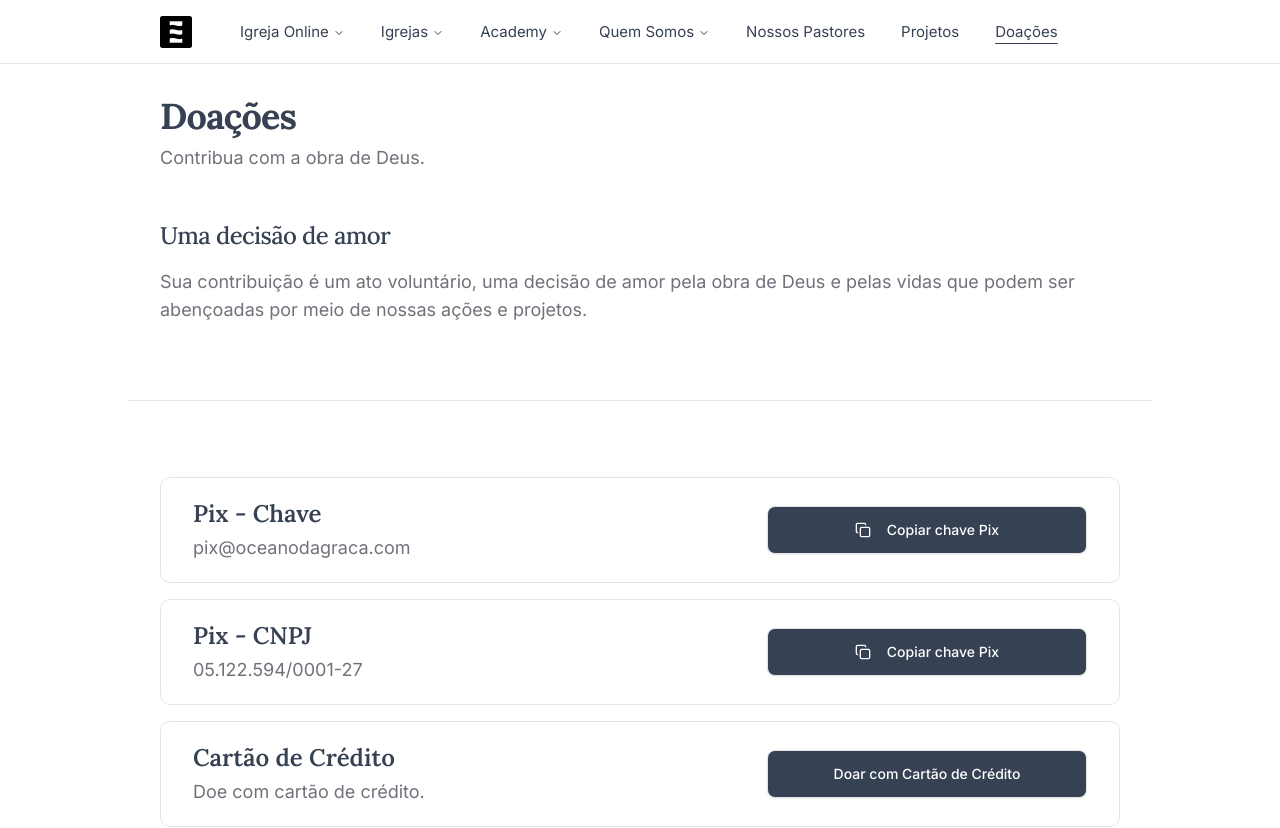
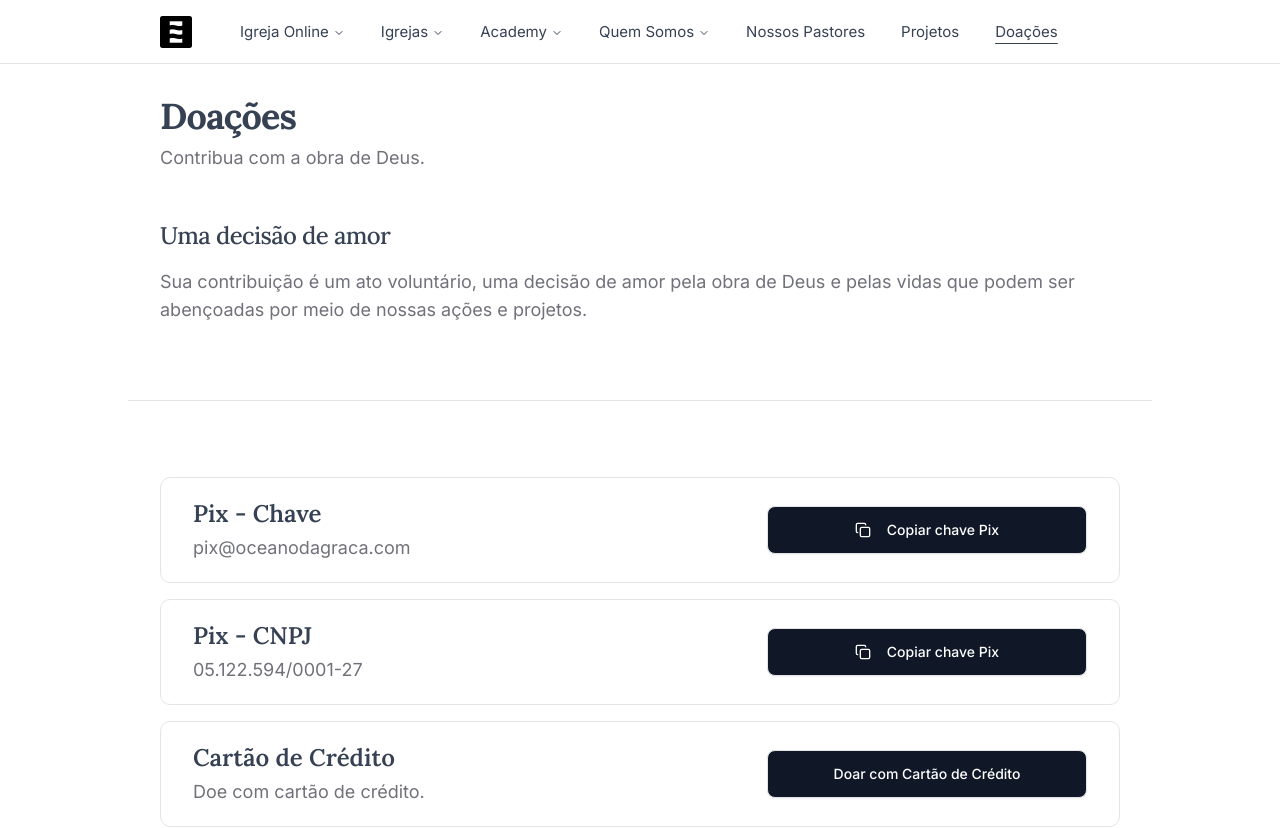
Before and after one commit to oceanodg/ocn-institucional-v4, a Next.js app: page /doacoes in a window 1280 px wide. Shown: the top 828 px of the page. Built offline with nearby package versions, Linux system fonts and the light colour scheme.

Commit message:
refactor: update button background color in CTABox and PixCTABox for improved visual consistency

```diff
--- a/components/cta-box.tsx
+++ b/components/cta-box.tsx
@@ -44,7 +44,7 @@ export function CTABox({
             variant={buttonVariant}
             size="lg"
             className={twMerge(
-              "h-12 hover:cursor-pointer bg-gray-700 hover:bg-gray-700/80 text-white hover:text-white w-full sm:w-80 md:px-8",
+              "h-12 hover:cursor-pointer bg-gray-900 hover:bg-gray-900/80 text-white hover:text-white w-full sm:w-80 md:px-8",
               buttonClassName
             )}
             onClick={() => {
--- a/components/pix-cta-box.tsx
+++ b/components/pix-cta-box.tsx
@@ -39,7 +39,7 @@ export function PixCTABox({ pixKey, pixDescription }: PixCTABoxProps) {
           <Button
             variant="outline"
             size="lg"
-            className="h-12 hover:cursor-pointer bg-gray-700 hover:bg-gray-700/80 text-white hover:text-white w-full sm:w-80"
+            className="h-12 hover:cursor-pointer bg-gray-900 hover:bg-gray-900/80 text-white hover:text-white w-full sm:w-80"
             onClick={handleCopyPix}
           >
             {showCheckIcon ? (
```
